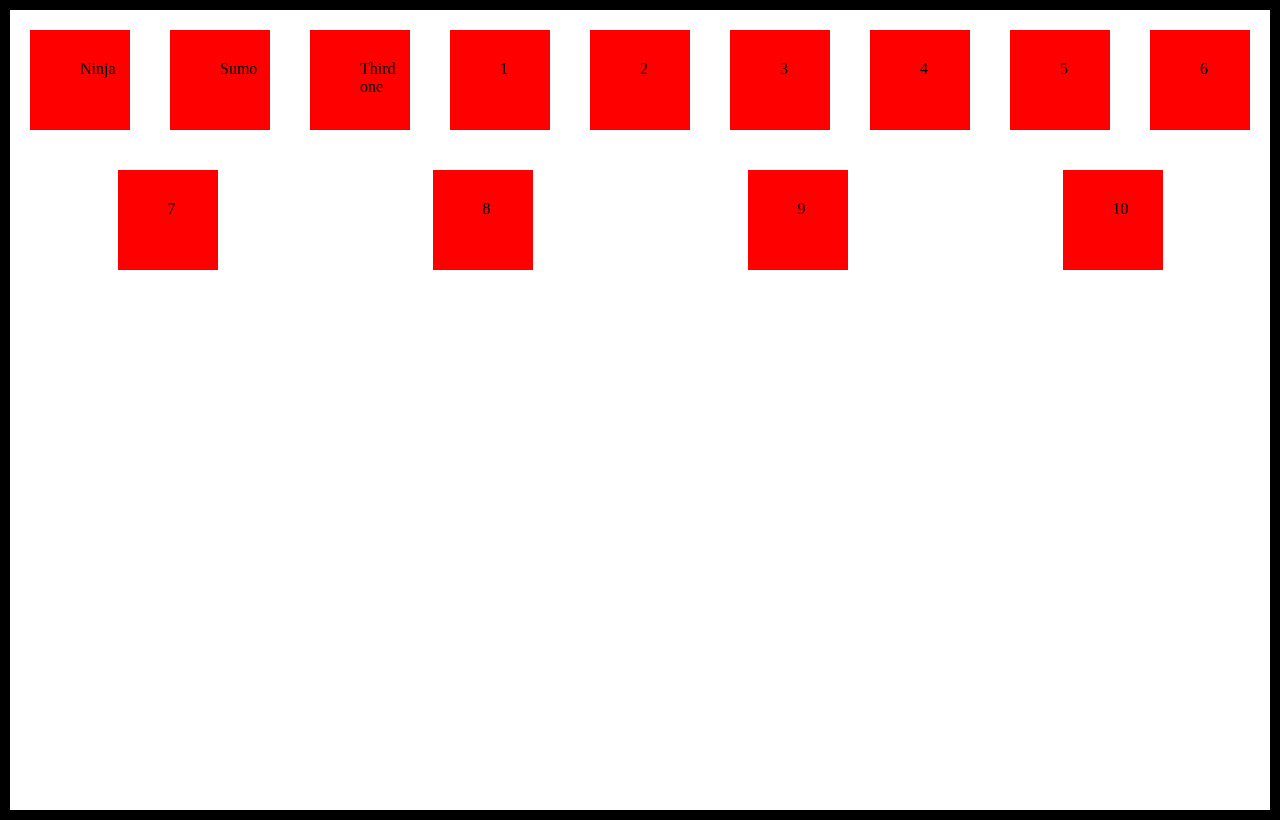
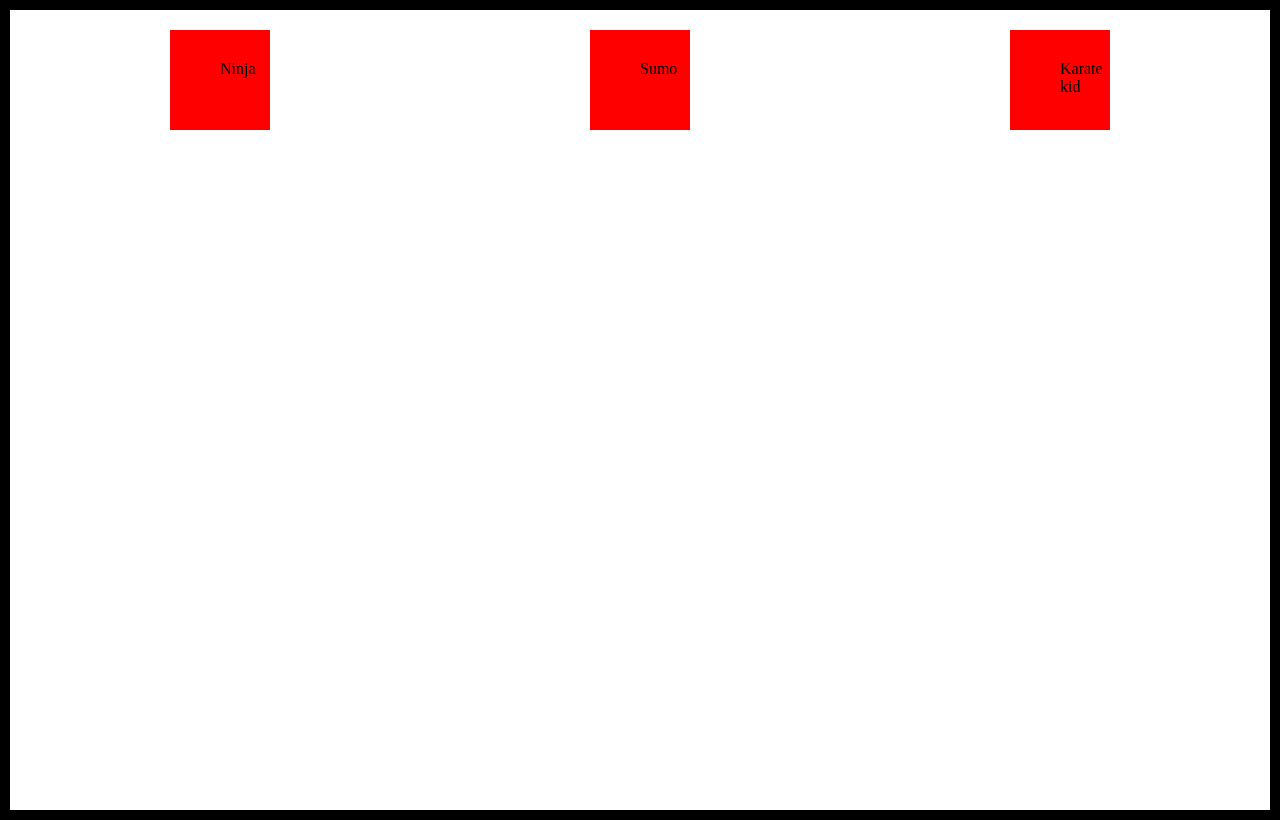
Before and after one commit to mb6791/flexbox, a plain HTML site: page index.html in a window 1280 px wide. Drawn offline with Linux system fonts and the light colour scheme.

```diff
--- a/index.html
+++ b/index.html
@@ -12,38 +12,9 @@
                 Sumo
             </div>
             <div class="square">
-                Third one
+                Karate kid
             </div>
-            <div class="square">
-                1
-            </div>
-            <div class="square">
-                2
-            </div>
-            <div class="square">
-                3
-            </div>
-            <div class="square">
-                4
-            </div>
-            <div class="square">
-                5
-            </div>
-            <div class="square">
-                6
-            </div>
-            <div class="square">
-                7
-            </div>
-            <div class="square">
-                8
-            </div>
-            <div class="square">
-                9
-            </div>
-            <div class="square">
-                10
-            </div>
+
 
         </div>
     </body>
```
